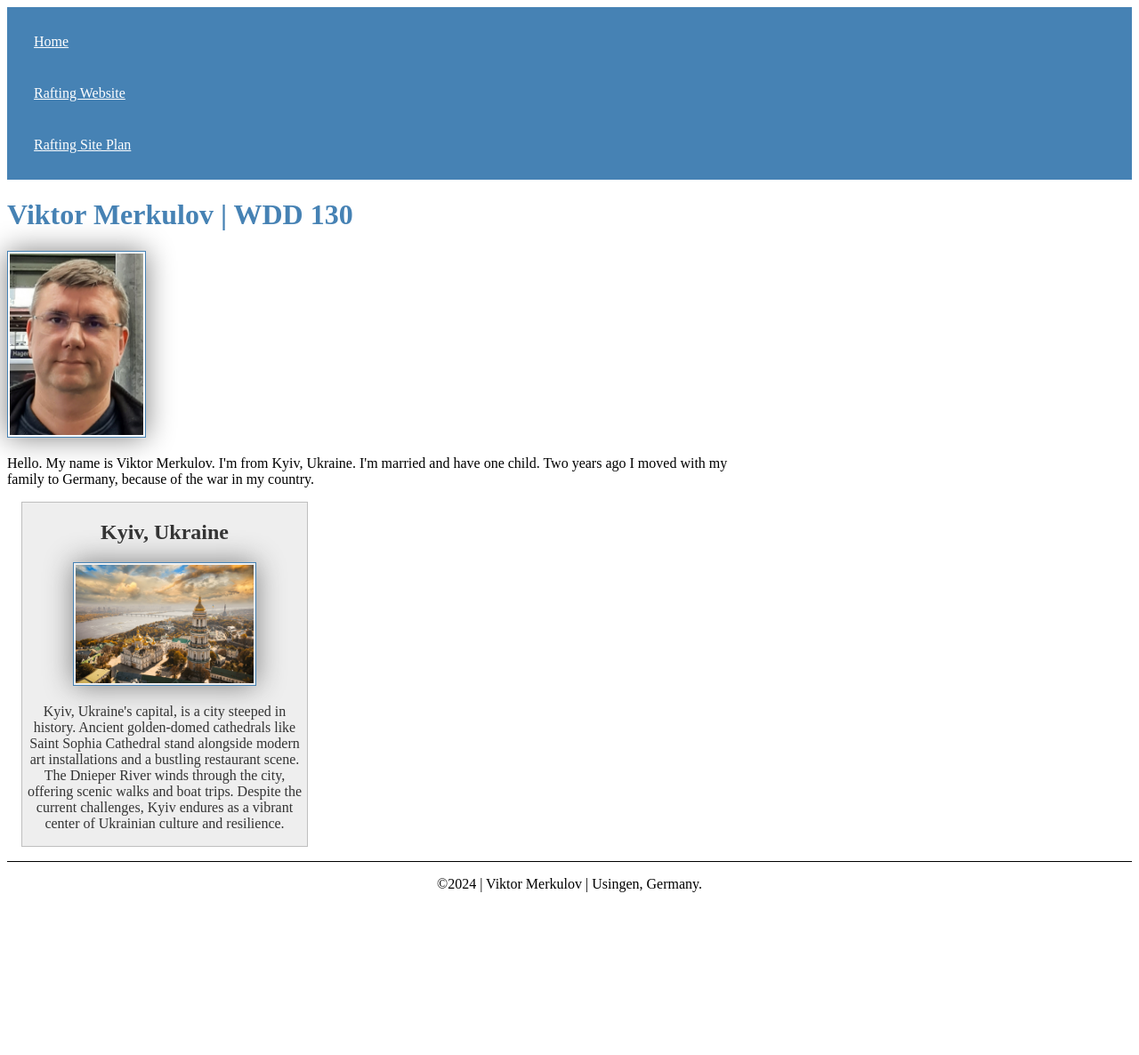
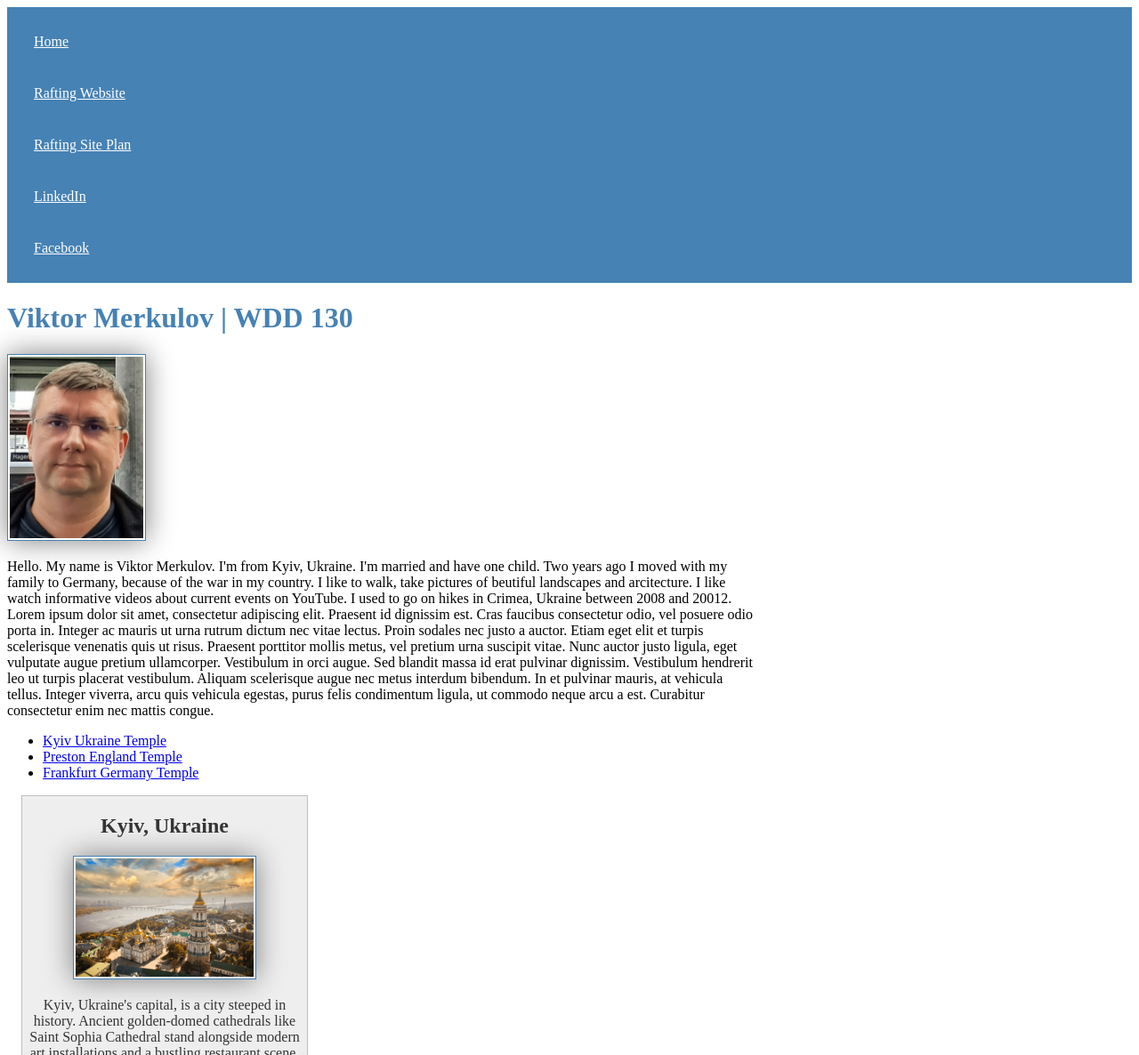
Before and after one commit to merkulovvs/WDD130, a plain HTML site: page index.html in a window 1280 px wide. Shown: the top 1186 px of the page at 89% size. Before the commit the page ends 1019 px from the top, so only its background shows below. Drawn offline with Linux system fonts and the light colour scheme.

Commit message:
Week03 Home Page Enhancement

```diff
--- a/index.html
+++ b/index.html
@@ -14,14 +14,24 @@
             <a href="#">Home</a>
             <a href="wwr/">Rafting Website</a>
             <a href="wwr/site-plan-rafting.html">Rafting Site Plan</a>
+            <a href="https://linkedin.com/in/viktormerkulov" target="_blank">LinkedIn</a>
+            <a href="https://www.facebook.com/victor.merkulov/" target="_blank">Facebook</a>
         </nav>
     </header>
     <main>
         <h1>Viktor Merkulov | WDD 130</h1>
-            <img src="images/profile.jpg" alt="Viktor Merkulov" width="200">
-            <p>Hello. My name is Viktor Merkulov. I'm from Kyiv, Ukraine. I'm married and have one child. Two years ago I moved with my family to Germany, because of the war in my country.</p>
+        <img src="images/profile.jpg" alt="Viktor Merkulov" width="200"/>
+        <p>Hello. My name is Viktor Merkulov. I'm from Kyiv, Ukraine. I'm married and have one child. Two years ago I moved with my family to Germany, because of the war in my country.
+           I like to walk, take pictures of beutiful landscapes and arcitecture. I like watch informative videos about current events on YouTube. I used to go on hikes in Crimea, Ukraine between 2008 and 20012.
+           Lorem ipsum dolor sit amet, consectetur adipiscing elit. Praesent id dignissim est. Cras faucibus consectetur odio, vel posuere odio porta in. Integer ac mauris ut urna rutrum dictum nec vitae lectus. Proin sodales nec justo a auctor. Etiam eget elit et turpis scelerisque venenatis quis ut risus. Praesent porttitor mollis metus, vel pretium urna suscipit vitae. Nunc auctor justo ligula, eget vulputate augue pretium ullamcorper. Vestibulum in orci augue. Sed blandit massa id erat pulvinar dignissim. Vestibulum hendrerit leo ut turpis placerat vestibulum. Aliquam scelerisque augue nec metus interdum bibendum. In et pulvinar mauris, at vehicula tellus. Integer viverra, arcu quis vehicula egestas, purus felis condimentum ligula, ut commodo neque arcu a est. Curabitur consectetur enim nec mattis congue.
+        </p>
+        <ul class="box">
+            <li><a href="https://www.churchofjesuschrist.org/temples/details/kyiv-ukraine-temple?lang=eng" target="_blank">Kyiv Ukraine Temple</a></li>
+            <li><a href="https://www.churchofjesuschrist.org/temples/details/preston-england-temple?lang=eng" target="_blank">Preston England Temple</a></li>
+            <li><a href="https://www.churchofjesuschrist.org/temples/details/frankfurt-germany-temple?lang=eng" target="_blank">Frankfurt Germany Temple</a></li>
+        </ul>
     </main>
-        <aside>
+    <aside class="box">
         <h2>Kyiv, Ukraine</h2>
         <img src="images/ukraine.png" alt="Kyiv, Ukraine">
         <p>Kyiv, Ukraine's capital, is a city steeped in history.  Ancient golden-domed cathedrals like Saint Sophia Cathedral stand alongside modern art installations and a bustling restaurant scene.  The Dnieper River winds through the city, offering scenic walks and boat trips.  Despite the current challenges, Kyiv endures as a vibrant center of Ukrainian culture and resilience.</p>
@@ -30,4 +40,5 @@
         <p>©2024 | Viktor Merkulov | Usingen, Germany.</p>
     </footer>
 </body>
+<!--25.03.2024-->
 </html>
```
Lines whose indentation alone changed are shown as unchanged.
